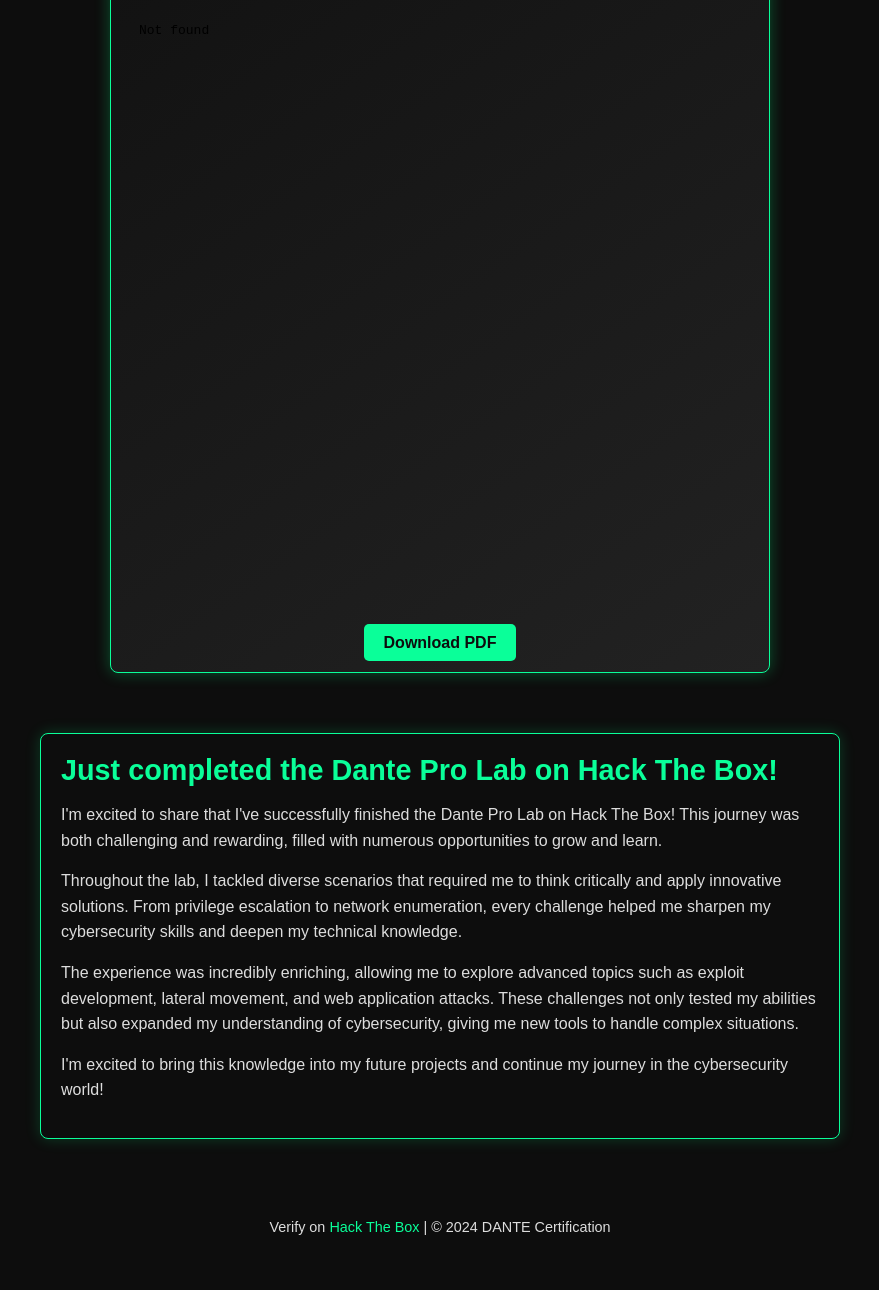
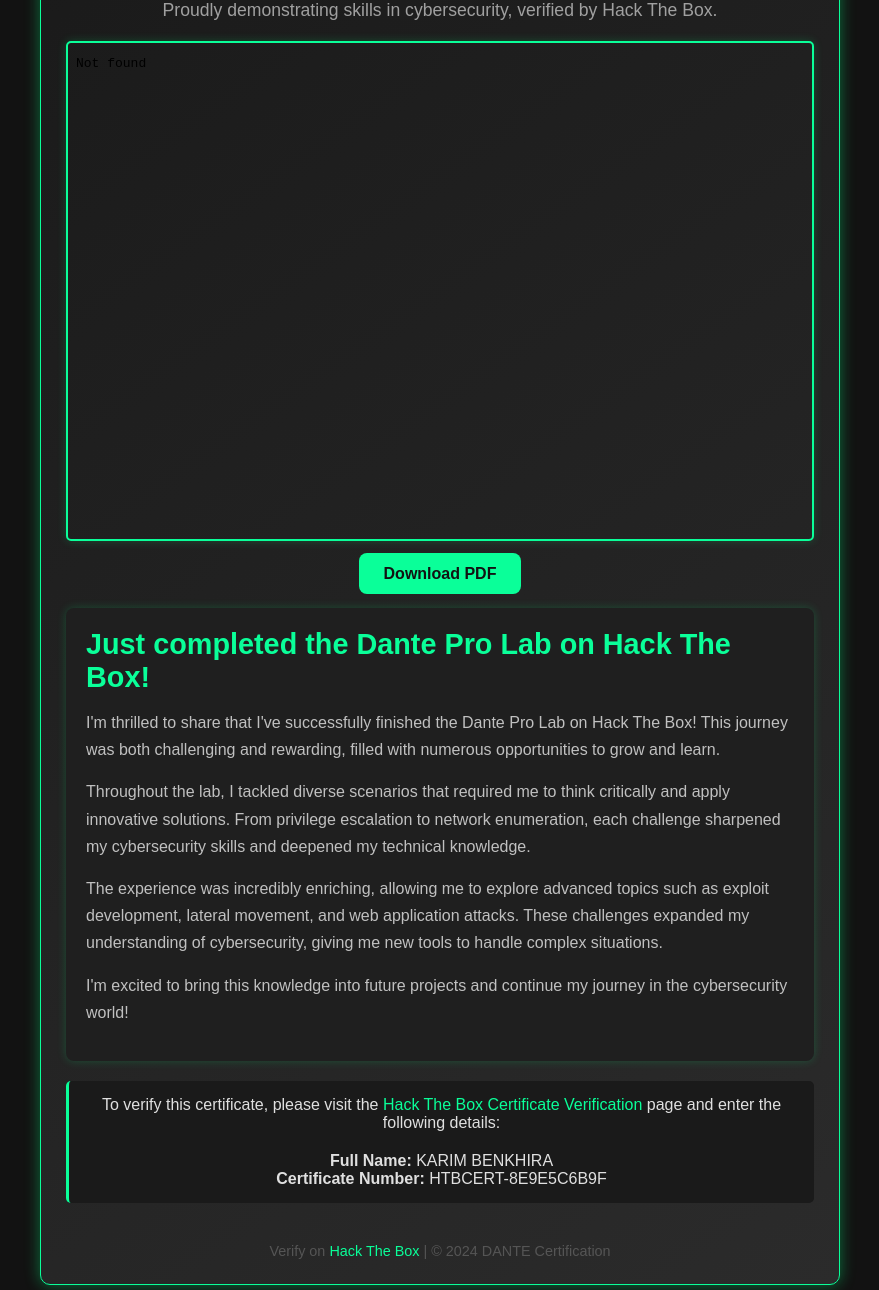
Before and after one commit to Karim-Benkhira/DANTE-Certificate, a plain HTML site: page index.html in a window 1280 px wide. Shown: the part 106-1396 px from the top of the page, without its empty margins (200-1079 px from the left). Before the commit the page ends 1361 px from the top, so only its background shows below. Drawn offline with Linux system fonts and the light colour scheme.

Commit message:
DANTE HTB

```diff
--- a/index.html
+++ b/index.html
@@ -3,83 +3,87 @@
 <head>
     <meta charset="UTF-8">
     <meta name="viewport" content="width=device-width, initial-scale=1.0">
-    <title>DANTE Certificate</title>
+    <title>DANTE Certificate - Hack The Box</title>
     <style>
-        /* Basic reset */
+        /* Global styling reset */
         * {
             margin: 0;
             padding: 0;
             box-sizing: border-box;
+            font-family: 'Arial', sans-serif;
         }
 
-        /* Background styling */
+        /* Background and body styling */
         body {
-            font-family: Arial, sans-serif;
-            background-color: #0d0d0d;
-            color: #ffffff;
+            background-color: #121212;
+            color: #e0e0e0;
             display: flex;
             justify-content: center;
             align-items: center;
+            flex-direction: column;
             min-height: 100vh;
-            flex-direction: column;
+            padding: 20px;
+        }
+
+        /* Main container styling */
+        .container {
+            width: 90%;
+            max-width: 800px;
+            background: linear-gradient(145deg, #1a1a1a, #2b2b2b);
+            border-radius: 10px;
+            padding: 25px;
+            box-shadow: 0px 0px 15px rgba(0, 255, 128, 0.4);
+            border: 1px solid #0aff99;
             text-align: center;
         }
 
-        /* Certificate container */
-        .certificate-container {
-            max-width: 800px;
-            padding: 20px;
-            border-radius: 8px;
-            box-shadow: 0 0 15px rgba(0, 255, 128, 0.3);
-            background: linear-gradient(145deg, #111, #222);
-            border: 1px solid #0aff99;
-            margin-bottom: 30px;
+        /* Heading styling */
+        h1 {
+            font-size: 2.5rem;
+            color: #0aff99;
+            margin-bottom: 15px;
+            text-shadow: 0 0 8px #0aff99;
         }
 
-        h1 {
-            font-size: 2rem;
-            color: #0aff99;
+        p.intro {
+            font-size: 1.1rem;
+            color: #a0a0a0;
             margin-bottom: 20px;
-        }
-
-        p {
-            color: #dddddd;
-            margin: 10px 0 20px;
         }
 
         /* PDF iframe styling */
         .pdf-frame {
             width: 100%;
-            height: 600px;
-            border: none;
+            height: 500px;
+            border: 2px solid #0aff99;
+            border-radius: 5px;
             margin-bottom: 20px;
+            box-shadow: 0px 0px 10px rgba(0, 255, 128, 0.2);
         }
 
-        /* Button styling */
+        /* Download button */
         .download-btn {
-            padding: 10px 20px;
+            padding: 12px 25px;
             background-color: #0aff99;
-            color: #0d0d0d;
+            color: #121212;
+            font-weight: bold;
+            border-radius: 8px;
             text-decoration: none;
-            font-weight: bold;
-            border-radius: 5px;
-            transition: 0.3s;
+            font-size: 1rem;
+            transition: background 0.3s;
         }
-
         .download-btn:hover {
             background-color: #00cc7a;
             color: #ffffff;
         }
 
-        /* Experience section */
+        /* Experience and details styling */
         .experience {
-            max-width: 800px;
+            margin-top: 25px;
             padding: 20px;
-            margin: 30px auto;
-            background-color: #0d0d0d;
-            border: 1px solid #0aff99;
-            box-shadow: 0 0 15px rgba(0, 255, 128, 0.2);
+            background: #1f1f1f;
             border-radius: 8px;
+            box-shadow: 0px 0px 10px rgba(0, 255, 128, 0.2);
             text-align: left;
         }
 
@@ -91,17 +95,34 @@
 
         .experience p {
             font-size: 1rem;
-            color: #dddddd;
-            line-height: 1.6;
+            color: #c0c0c0;
+            line-height: 1.7;
             margin-bottom: 15px;
         }
 
-        /* Cyber-style footer */
+        /* Verification details styling */
+        .verification {
+            margin-top: 20px;
+            padding: 15px;
+            background: #1a1a1a;
+            border-left: 3px solid #0aff99;
+            border-radius: 5px;
+        }
+
+        .verification a {
+            color: #0aff99;
+            text-decoration: none;
+        }
+        .verification a:hover {
+            color: #00cc7a;
+        }
+
         .footer {
             margin-top: 40px;
+            color: #555;
             font-size: 0.9rem;
-            color: #555;
         }
+
         .footer a {
             color: #0aff99;
             text-decoration: none;
@@ -109,33 +130,48 @@
         .footer a:hover {
             color: #00cc7a;
         }
+        ul{
+            margin-top: 20px;
+        }
+        ul li{
+            list-style-type: none;
+        }
     </style>
 </head>
 <body>
 
-    <div class="certificate-container">
+    <div class="container">
         <h1>DANTE Certificate</h1>
-        <p>This certificate is awarded to demonstrate your skills in cybersecurity on Hack The Box.</p>
+        <p class="intro">Proudly demonstrating skills in cybersecurity, verified by Hack The Box.</p>
 
         <!-- PDF Embed -->
         <iframe src="DANTE_Certificate.pdf" class="pdf-frame"></iframe>
 
         <!-- Download Button -->
         <a href="DANTE_Certificate.pdf" download class="download-btn">Download PDF</a>
-    </div>
 
         <!-- Experience Section -->
         <div class="experience">
             <h2>Just completed the Dante Pro Lab on Hack The Box!</h2>
-        <p>I'm excited to share that I've successfully finished the Dante Pro Lab on Hack The Box! This journey was both challenging and rewarding, filled with numerous opportunities to grow and learn.</p>
-        <p>Throughout the lab, I tackled diverse scenarios that required me to think critically and apply innovative solutions. From privilege escalation to network enumeration, every challenge helped me sharpen my cybersecurity skills and deepen my technical knowledge.</p>
-        <p>The experience was incredibly enriching, allowing me to explore advanced topics such as exploit development, lateral movement, and web application attacks. These challenges not only tested my abilities but also expanded my understanding of cybersecurity, giving me new tools to handle complex situations.</p>
-        <p>I'm excited to bring this knowledge into my future projects and continue my journey in the cybersecurity world!</p>
+            <p>I'm thrilled to share that I've successfully finished the Dante Pro Lab on Hack The Box! This journey was both challenging and rewarding, filled with numerous opportunities to grow and learn.</p>
+            <p>Throughout the lab, I tackled diverse scenarios that required me to think critically and apply innovative solutions. From privilege escalation to network enumeration, each challenge sharpened my cybersecurity skills and deepened my technical knowledge.</p>
+            <p>The experience was incredibly enriching, allowing me to explore advanced topics such as exploit development, lateral movement, and web application attacks. These challenges expanded my understanding of cybersecurity, giving me new tools to handle complex situations.</p>
+            <p>I'm excited to bring this knowledge into future projects and continue my journey in the cybersecurity world!</p>
+        </div>
+
+        <!-- Verification Section -->
+        <div class="verification">
+            <p>To verify this certificate, please visit the <a href="https://www.hackthebox.com/certificates" target="_blank">Hack The Box Certificate Verification</a> page and enter the following details:</p>
+            <ul>
+                <li><strong>Full Name:</strong> KARIM BENKHIRA</li>
+                <li><strong>Certificate Number:</strong> HTBCERT-8E9E5C6B9F</li>
+            </ul>
         </div>
 
         <div class="footer">
             <p>Verify on <a href="https://www.hackthebox.com/">Hack The Box</a> | © 2024 DANTE Certification</p>
         </div>
+    </div>
 
 </body>
 </html>
```
Lines whose indentation alone changed are shown as unchanged.
